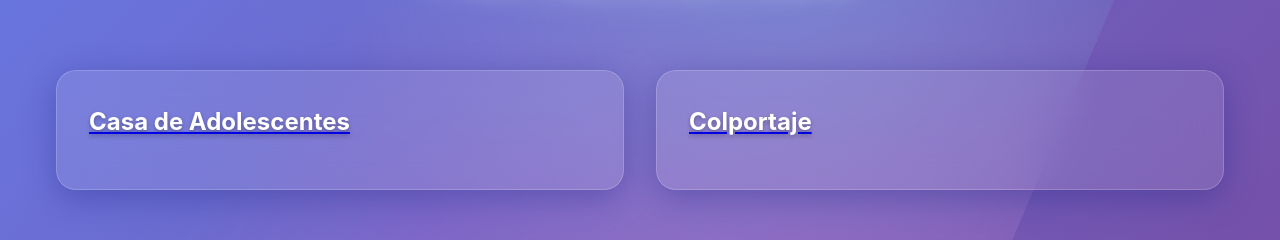
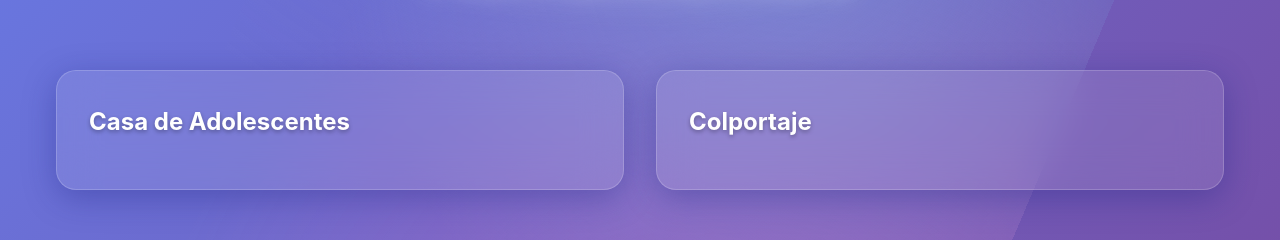
Before and after one commit to imzsebas/control_y_reportes, a Next.js app: page / in a window 1280 px wide. Shown: the part 345-585 px from the top of the page. Built offline with nearby package versions, Linux system fonts and the light colour scheme.

Commit message:
agregar busqueda de participantes, filtros y edicion

```diff
--- a/src/app/globals.css
+++ b/src/app/globals.css
@@ -110,6 +110,12 @@ body::before {
   width: 100%;
   max-width: 1200px;
   padding: 0 1rem;
+}
+
+/* Quitar subrayado de los enlaces */
+a {
+  text-decoration: none;
+  color: inherit;
 }
 
 /* Cards con efecto glassmorphism */
```
